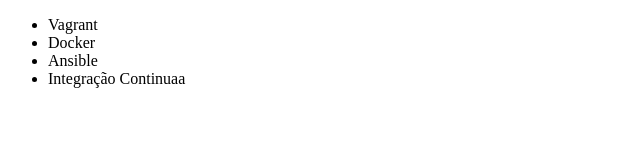
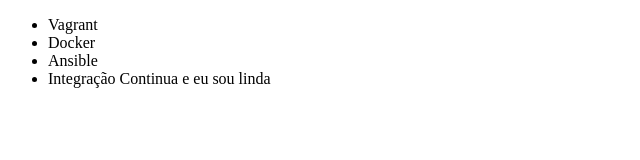
Before and after one commit to patriciagois32/projeto, a plain HTML site: page index.html in a window 1280 px wide. Shown: the full height of the page, 0-640 px from the left. Drawn offline with Linux system fonts and the light colour scheme.

Commit message:
eu quero dar para o marcos

```diff
--- a/index.html
+++ b/index.html
@@ -9,7 +9,7 @@
 		<li>Vagrant</li>
 		<li>Docker</li>
 		<li>Ansible</li>
-		<li>Integração Continuaa</li>
+		<li>Integração Continua e eu sou linda</li>
 	</ul>
 </body>
 </html>
```
